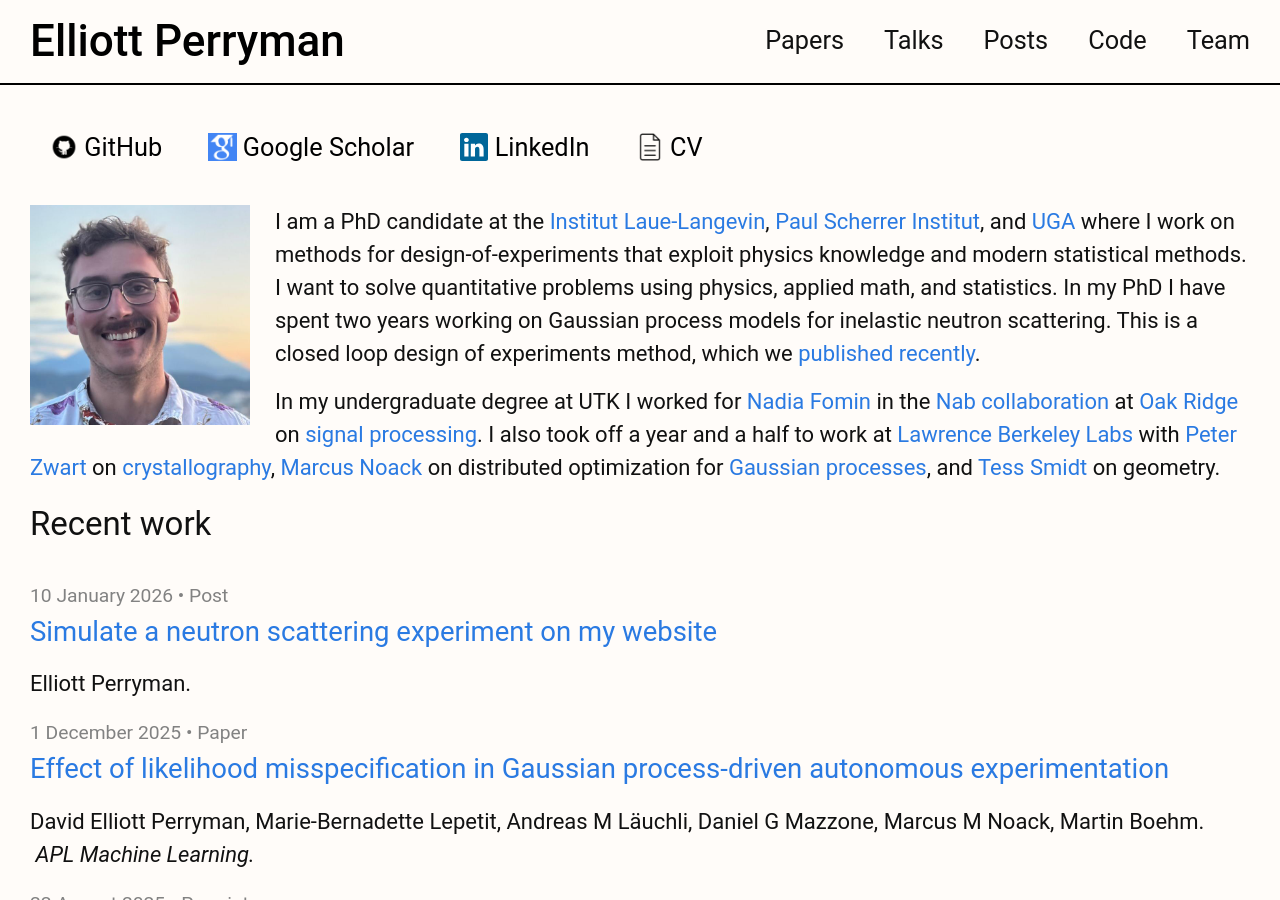
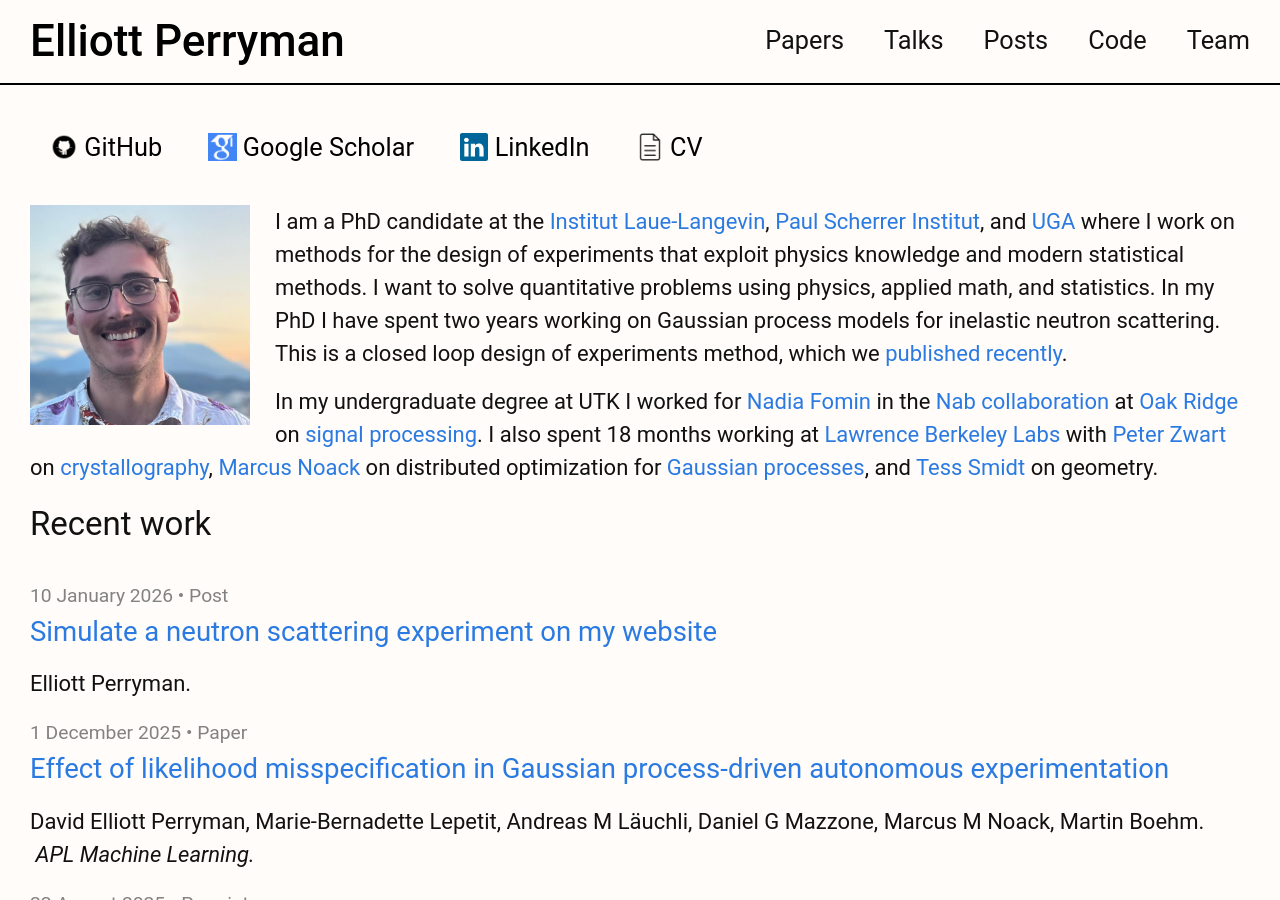
Before and after one commit to elliottperryman/elliottperryman.github.io, a Jekyll site: the page built from index.markdown, in a window 1280 px wide and 900 px high. Built offline with Jekyll 4.4.1, drawn with Linux system fonts in a browser that asks for light colours; nearby versions of some CDN libraries.

Commit message:
fixed language

```diff
--- a/index.markdown
+++ b/index.markdown
@@ -6,6 +6,6 @@ layout: home
 ---
 
 ![My helpful screenshot](/assets/me.jpg){:class="main-img"}
-I am a PhD candidate at the [Institut Laue-Langevin](https://www.ill.eu), [Paul Scherrer Institut](https://www.psi.ch/en), and [UGA](https://www.univ-grenoble-alpes.fr/english/) where I work on methods for design-of-experiments that exploit physics knowledge and modern statistical methods. I want to solve quantitative problems using physics, applied math, and statistics. In my PhD I have spent two years working on Gaussian process models for inelastic neutron scattering. This is a closed loop design of experiments method, which we [published recently](https://doi.org/10.1063/5.0288885).
+I am a PhD candidate at the [Institut Laue-Langevin](https://www.ill.eu), [Paul Scherrer Institut](https://www.psi.ch/en), and [UGA](https://www.univ-grenoble-alpes.fr/english/) where I work on methods for the design of experiments that exploit physics knowledge and modern statistical methods. I want to solve quantitative problems using physics, applied math, and statistics. In my PhD I have spent two years working on Gaussian process models for inelastic neutron scattering. This is a closed loop design of experiments method, which we [published recently](https://doi.org/10.1063/5.0288885).
 
-In my undergraduate degree at UTK I worked for [Nadia Fomin](https://physics.utk.edu/people/instructional-faculty/fomin-nadia/) in the [Nab collaboration](https://nab.phys.virginia.edu) at [Oak Ridge](https://www.ornl.gov) on [signal processing](https://ui.adsabs.harvard.edu/abs/2019APS..DNP.SL006P/abstract). I also took off a year and a half to work at [Lawrence Berkeley Labs](https://www.lbl.gov) with [Peter Zwart](https://biosciences.lbl.gov/profiles/peter-zwart/) on [crystallography](https://journals.iucr.org/d/issues/2020/08/00/rr5195/index.html), [Marcus Noack](https://www.marcusnoack.com) on distributed optimization for [Gaussian processes](https://ieeexplore.ieee.org/abstract/document/9652812), and [Tess Smidt](https://blondegeek.github.io) on geometry.
+In my undergraduate degree at UTK I worked for [Nadia Fomin](https://physics.utk.edu/people/instructional-faculty/fomin-nadia/) in the [Nab collaboration](https://nab.phys.virginia.edu) at [Oak Ridge](https://www.ornl.gov) on [signal processing](https://ui.adsabs.harvard.edu/abs/2019APS..DNP.SL006P/abstract). I also spent 18 months working at [Lawrence Berkeley Labs](https://www.lbl.gov) with [Peter Zwart](https://biosciences.lbl.gov/profiles/peter-zwart/) on [crystallography](https://journals.iucr.org/d/issues/2020/08/00/rr5195/index.html), [Marcus Noack](https://www.marcusnoack.com) on distributed optimization for [Gaussian processes](https://ieeexplore.ieee.org/abstract/document/9652812), and [Tess Smidt](https://blondegeek.github.io) on geometry.
```
